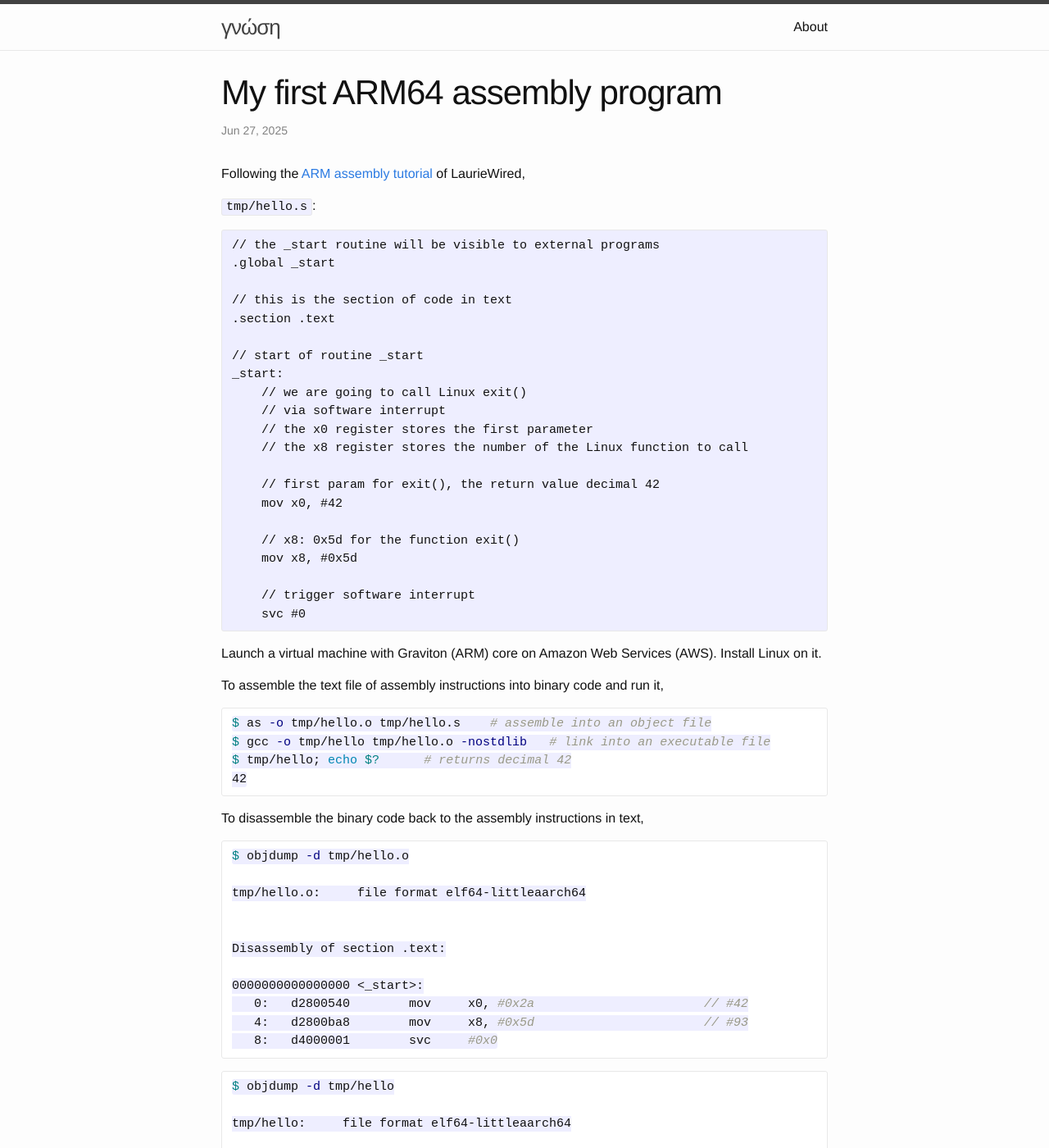
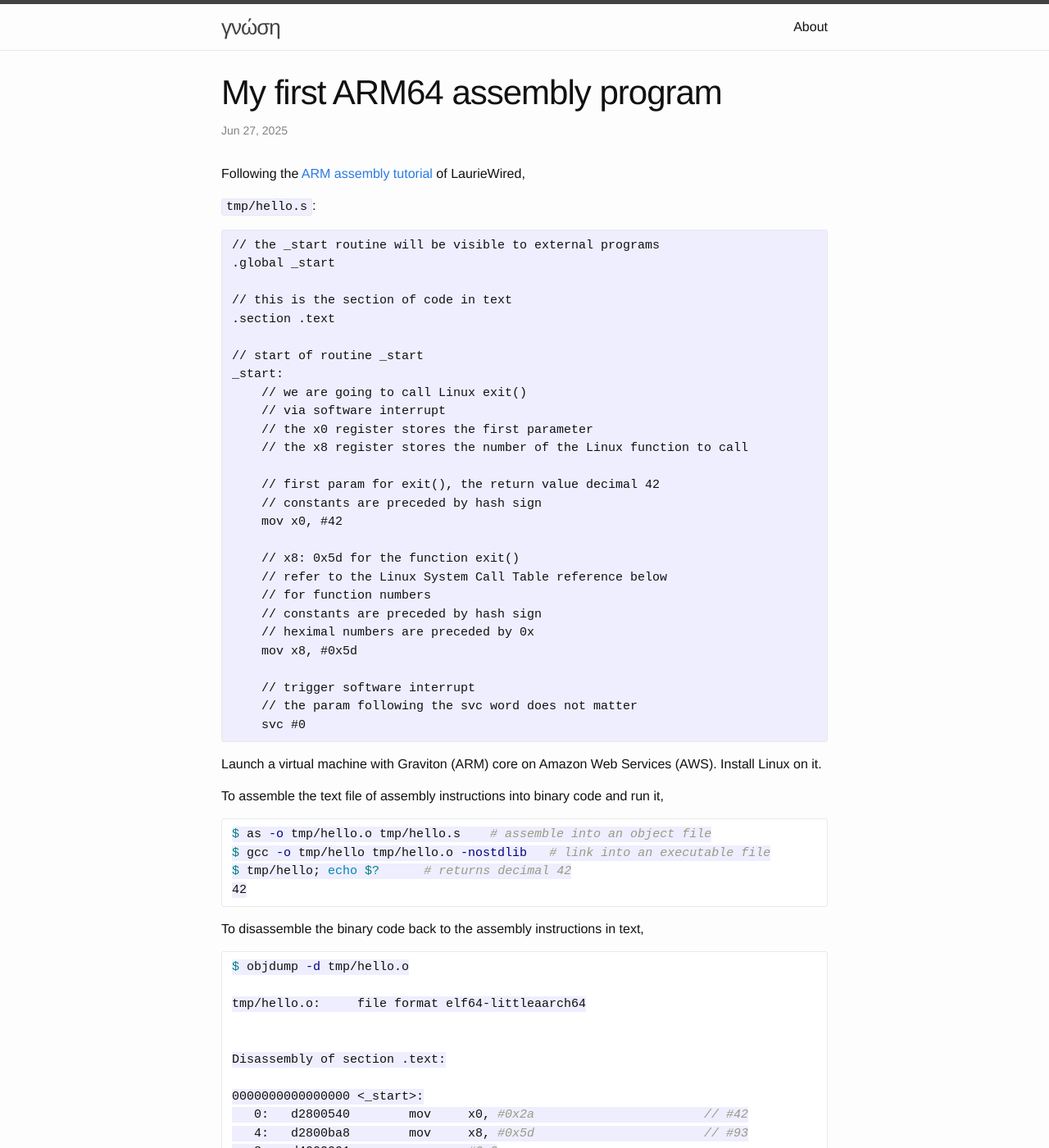
Before and after one commit to jli05/jli05.github.io, a Jekyll site: the page built from _posts/2025-06-27-first-arm64-code.md, in a window 1280 px wide and 1400 px high. Shown: the whole window at 82% size. Built offline with Jekyll 4.4.1, drawn with Linux system fonts in a browser that asks for light colours.

Commit message:
add comments to code

````diff
--- a/_posts/2025-06-27-first-arm64-code.md
+++ b/_posts/2025-06-27-first-arm64-code.md
@@ -22,12 +22,18 @@ _start:
     // the x8 register stores the number of the Linux function to call
 
     // first param for exit(), the return value decimal 42
+    // constants are preceded by hash sign
     mov x0, #42
 
     // x8: 0x5d for the function exit()
+    // refer to the Linux System Call Table reference below
+    // for function numbers
+    // constants are preceded by hash sign
+    // heximal numbers are preceded by 0x
     mov x8, #0x5d
 
     // trigger software interrupt
+    // the param following the svc word does not matter
     svc #0
 ```
 
````
